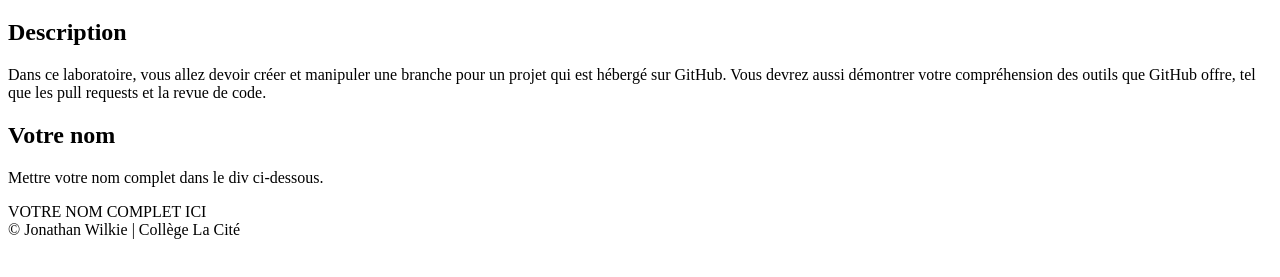
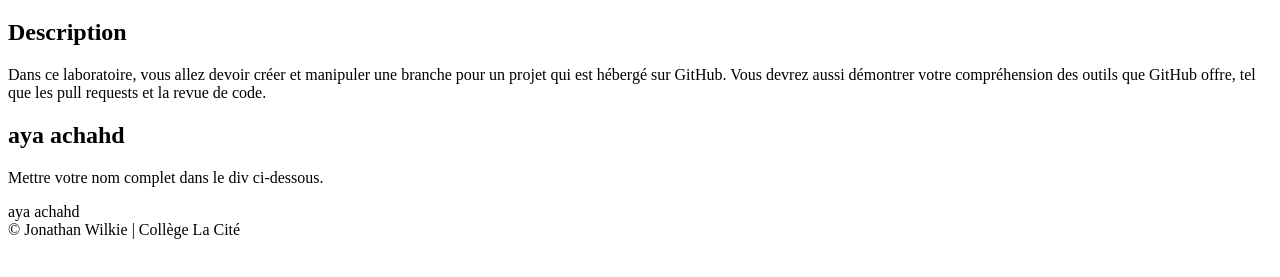
Before and after one commit to jwilkie/aql-module-13, a plain HTML site: page index.html in a window 1280 px wide. Shown: the part 61-338 px from the top of the page. Drawn offline with Linux system fonts and the light colour scheme.

Commit message:
add name

```diff
--- a/index.html
+++ b/index.html
@@ -19,12 +19,12 @@
         </section>
 
         <section>
-            <h2>Votre nom</h2>
+            <h2>aya achahd</h2>
             <p>
                 Mettre votre nom complet dans le div ci-dessous.
             </p>
             <div>
-                VOTRE NOM COMPLET ICI
+                aya achahd
             </div>
         </section>
     </main>
```
